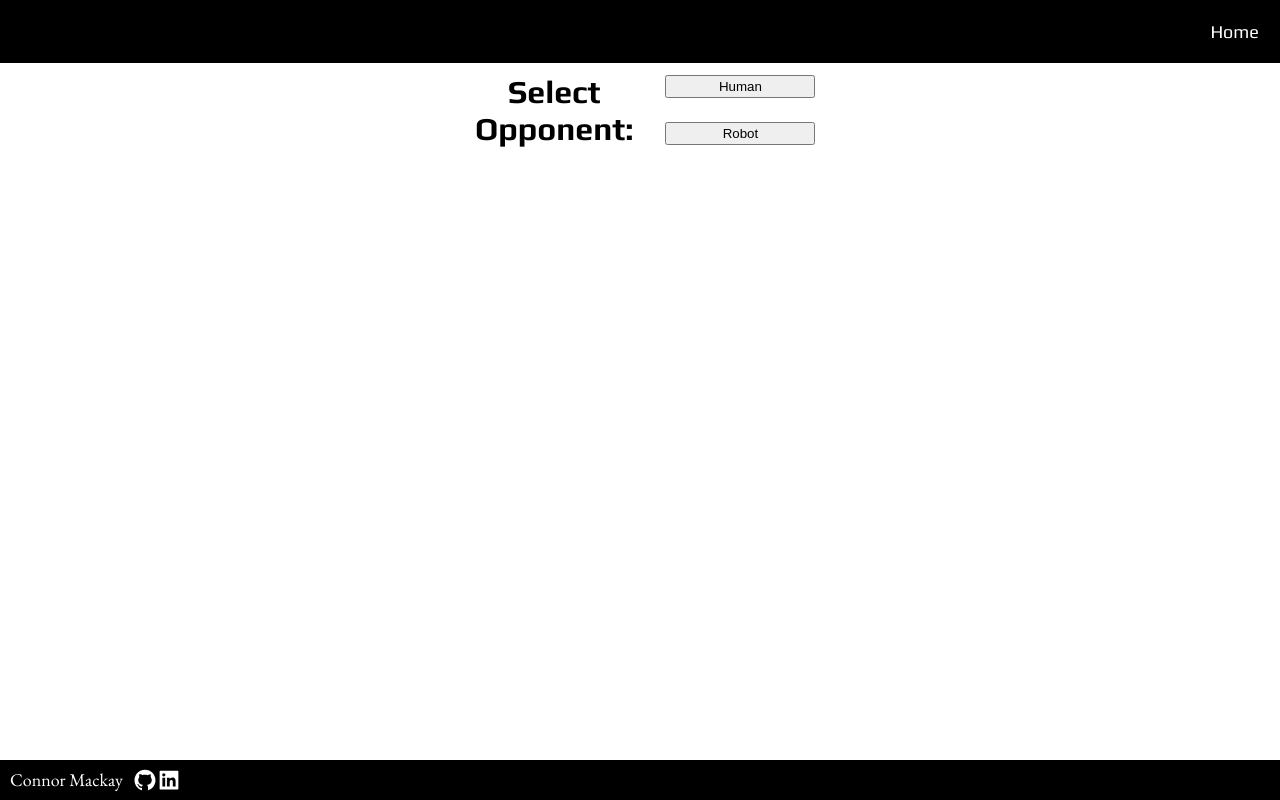
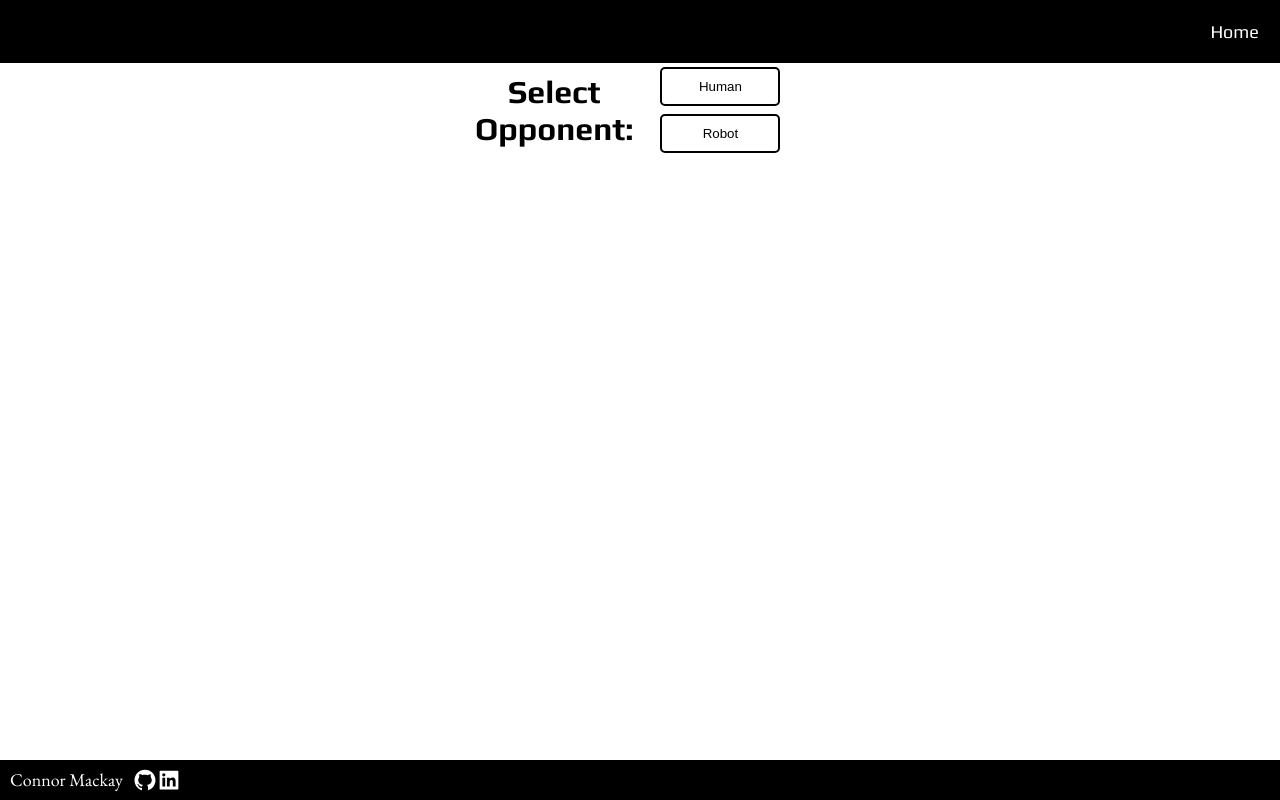
Before and after one commit to CD-Mackay/personal_site, a Next.js app: page /tictactoe in a window 1280 px wide. Built offline with nearby package versions, Linux system fonts and the light colour scheme.

Commit message:
import button into game loading

```diff
--- a/Components/Game/Game.js
+++ b/Components/Game/Game.js
@@ -1,5 +1,6 @@
 import React, { useEffect, useState } from "react";
 import GameSquare from "./GameSquare/GameSquare";
+import Button from "../Button/Button";
 
 import styles from './Game.module.css';
 
@@ -241,8 +242,10 @@ const Game = () => {
         <div id={styles.setupBox}>
           <h4 className={styles.ticHeader}>Select Opponent:</h4>
           <div id={styles.buttonWrapper}>
-            <button onClick={startGame} className={styles.button}>Human</button>
-            <button onClick={startComputerGame} className={styles.button}>Robot</button>
+            {/* <button onClick={startGame} className={styles.button}>Human</button>
+            <button onClick={startComputerGame} className={styles.button}>Robot</button> */}
+            <Button onClick={startGame} text="Human" />
+            <Button onClick={startComputerGame} text="Robot" />
           </div>
         </div>
       )}
```
